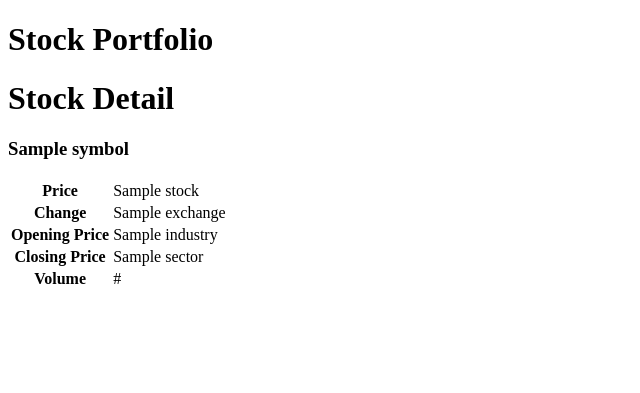
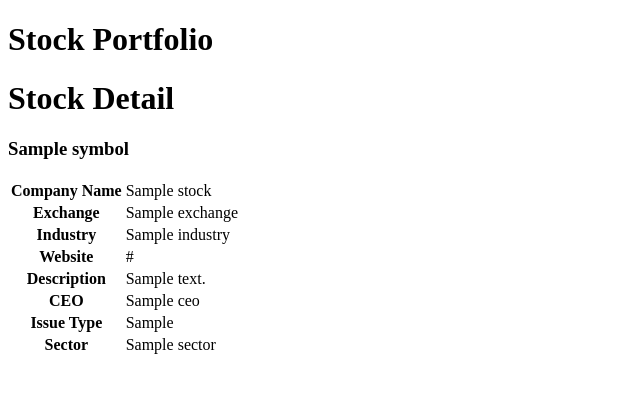
Before and after one commit to zarkle/pyramid-stocks, a Python web app: template stock_portfolio/stock_portfolio/templates/stock-detail.jinja2 in a window 1280 px wide. Shown: the part 52-445 px from the top of the page, without its empty margins (0-640 px from the left). Run offline with Jinja, Linux system fonts and the light colour scheme; the template is opened without the code that fills it: most values are stand-ins (such as "Sample title", 1, 10 or a date in 2020).

Commit message:
match template to stock info

```diff
--- a/stock_portfolio/stock_portfolio/templates/stock-detail.jinja2
+++ b/stock_portfolio/stock_portfolio/templates/stock-detail.jinja2
@@ -5,24 +5,36 @@
 <table id="detail-table">
   <h3>{{stock.symbol}}</h3>
   <tr>
-    <th>Price</th>
+    <th>Company Name</th>
     <td>{{stock.companyName}}</td>
   </tr>
   <tr>
-    <th>Change</td>
+    <th>Exchange</td>
     <td>{{stock.exchange}}</td>
   </tr>
   <tr>
-    <th>Opening Price</th>
+    <th>Industry</th>
     <td>{{stock.industry}}</td>
   </tr>
   <tr>
-    <th>Closing Price</th>
-    <td>{{stock.sector}}</td>
+    <th>Website</th>
+    <td>{{stock.website}}</td>
   </tr>
   <tr>
-    <th>Volume</th>
-    <td>{{stock.website}}</td>
+    <th>Description</th>
+    <td>{{stock.description}}</td>
+  </tr>
+  <tr>
+    <th>CEO</th>
+    <td>{{stock.CEO}}</td>
+  </tr>
+  <tr>
+    <th>Issue Type</th>
+    <td>{{stock.issueType}}</td>
+  </tr>
+  <tr>
+    <th>Sector</th>
+    <td>{{stock.sector}}</td>
   </tr>
 </table>
 
```
